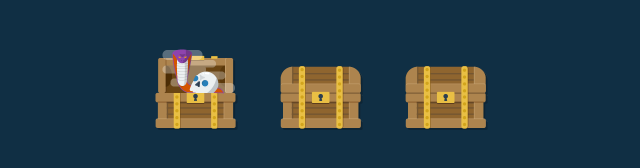
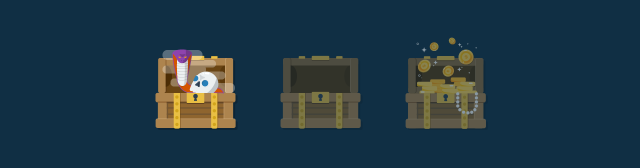
Before and after one commit to mozukraken/treasure_hunter, a plain HTML site: page index.html in a window 1280 px wide. Both pictures are taken after a click on the picture 515 px from the left and 80 px from the top of the page. Shown: the whole page, without its empty margins (319-959 px from the left). Drawn offline with Linux system fonts and the light colour scheme.

Commit message:
全ての宝箱が開くようにした。

```diff
--- a/css/style.css
+++ b/css/style.css
@@ -34,3 +34,8 @@ body {
   50% { transform: rotate(-8deg) translate(-1px, 0); }
   100% { transform: rotate(8deg) translate(1px, 0); }
 }
+
+.box.disabled {
+  opacity: .5;
+  cursor: auto;
+}
--- a/js/main.js
+++ b/js/main.js
@@ -13,7 +13,11 @@
     var i;
     for (i = 0; i < boxes.length; i++) {
       boxes[i].addEventListener('click', function() {
-        this.src = 'img/' + contents[Math.floor(Math.random() * contents.length)];
+        var j;
+        for (j = 0; j < boxes.length; j++) {
+          boxes[j].src = 'img/' + contents[Math.floor(Math.random() * contents.length)];
+          boxes[j].className = 'box disabled';
+        }
         this.className = 'box';
       });
     }
```
